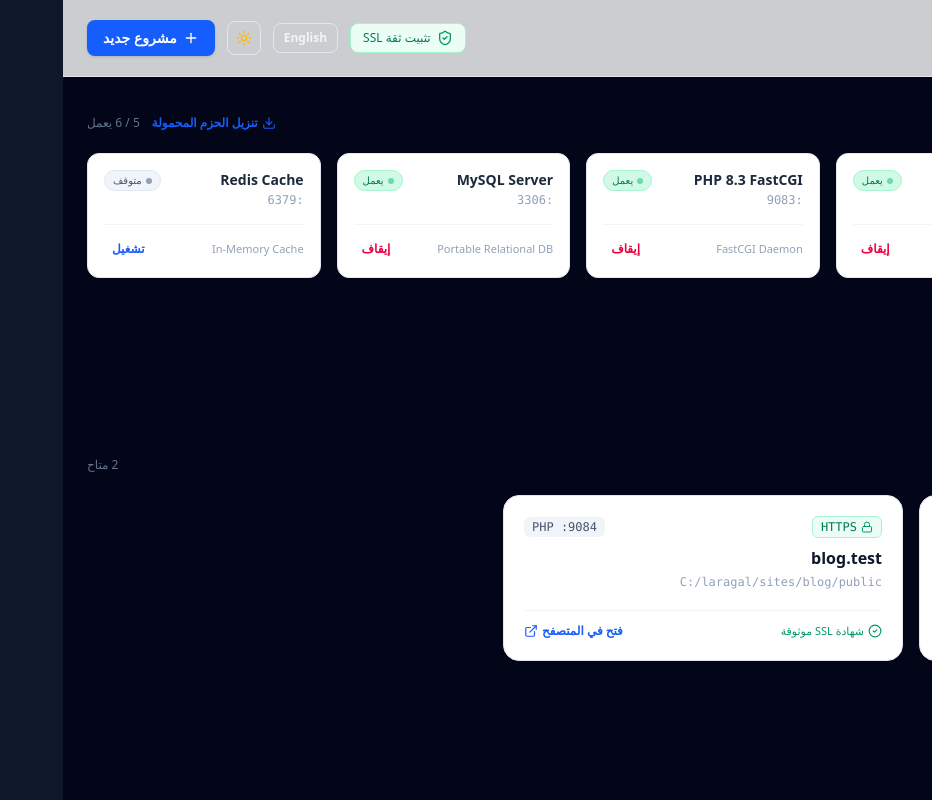
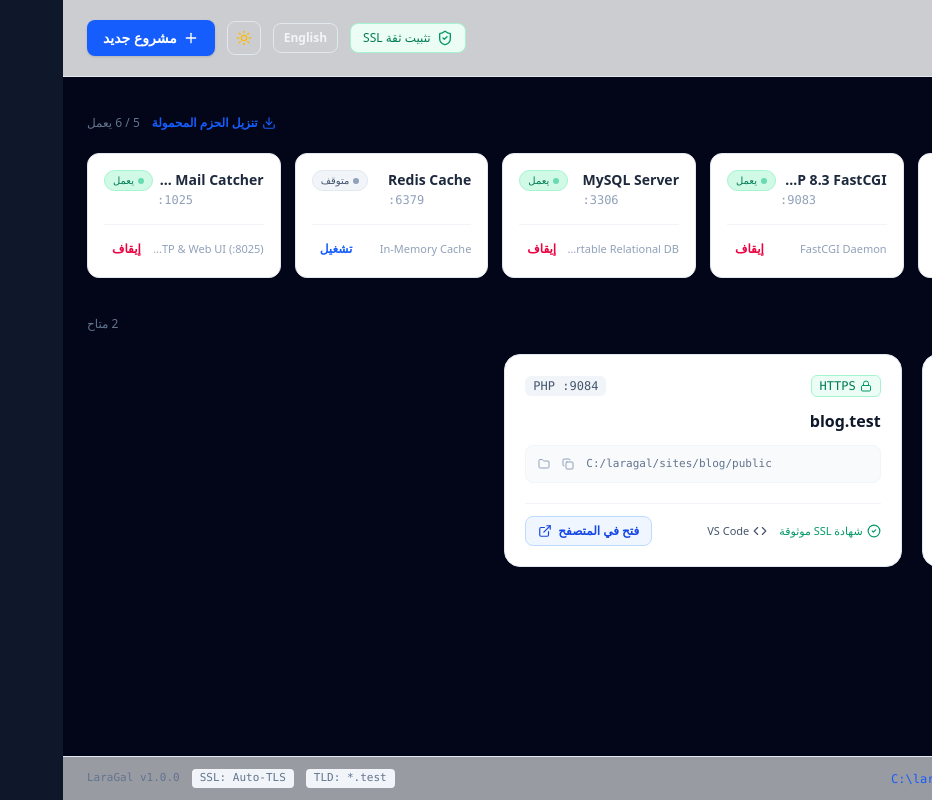
Before and after one commit to MosaabGalmod/laragal, a Vue app in the folder frontend/: page / in a window 1280 px wide. Shown: the whole page, without its empty margins (348-1280 px from the left). Built offline with nearby package versions, Linux system fonts and the light colour scheme.

Commit message:
feat(ui): refine 6-col services grid, fix BiDi port alignment, add quick actions and status bar

```diff
--- a/frontend/src/App.vue
+++ b/frontend/src/App.vue
@@ -1,5 +1,6 @@
 <template>
-  <div :dir="currentLang === 'ar' ? 'rtl' : 'ltr'" :class="[isDark ? 'dark bg-slate-950 text-slate-100' : 'bg-slate-50 text-slate-800', 'min-h-screen transition-colors duration-200']">
+  <div :dir="currentLang === 'ar' ? 'rtl' : 'ltr'" :class="[isDark ? 'dark bg-slate-950 text-slate-100' : 'bg-slate-50 text-slate-800', 'min-h-screen flex flex-col justify-between transition-colors duration-200']">
+    <div>
       <!-- Header -->
       <header class="border-b border-slate-200 dark:border-slate-800 bg-white/80 dark:bg-slate-900/80 backdrop-blur sticky top-0 z-30">
         <div class="max-w-7xl mx-auto px-4 sm:px-6 py-4 flex items-center justify-between">
@@ -83,23 +84,24 @@
             </div>
           </div>
 
-        <div class="grid grid-cols-1 sm:grid-cols-2 lg:grid-cols-5 gap-4">
+          <!-- Responsive 6-column unified grid -->
+          <div class="grid grid-cols-2 sm:grid-cols-3 xl:grid-cols-6 gap-3.5">
             <div
               v-for="service in services"
               :key="service.name"
               class="p-4 rounded-xl border border-slate-200 dark:border-slate-800 bg-white dark:bg-slate-900/60 shadow-xs flex flex-col justify-between"
             >
-            <div class="flex items-start justify-between">
-              <div>
-                <h3 class="font-bold text-sm text-slate-800 dark:text-slate-200">{{ service.label }}</h3>
-                <p class="text-xs text-slate-400 font-mono mt-0.5">:{{ service.port }}</p>
+              <div class="flex items-start justify-between gap-1">
+                <div class="truncate">
+                  <h3 class="font-bold text-sm text-slate-800 dark:text-slate-200 truncate" :title="service.label">{{ service.label }}</h3>
+                  <p dir="ltr" class="text-xs text-slate-400 font-mono mt-0.5 text-start">:{{ service.port }}</p>
                 </div>
                 <span
                   :class="[
                     service.running
                       ? 'bg-emerald-100 text-emerald-700 dark:bg-emerald-950/60 dark:text-emerald-400 border-emerald-200 dark:border-emerald-800'
                       : 'bg-slate-100 text-slate-600 dark:bg-slate-800 dark:text-slate-400 border-slate-200 dark:border-slate-700',
-                  'text-[10px] px-2 py-0.5 rounded-full border font-medium flex items-center gap-1'
+                    'text-[10px] px-2 py-0.5 rounded-full border font-medium flex items-center gap-1 flex-shrink-0'
                   ]"
                 >
                   <span class="w-1.5 h-1.5 rounded-full" :class="service.running ? 'bg-emerald-500 animate-pulse' : 'bg-slate-400'"></span>
@@ -108,7 +110,7 @@
               </div>
 
               <div class="mt-4 pt-3 border-t border-slate-100 dark:border-slate-800/80 flex items-center justify-between">
-              <span class="text-[11px] text-slate-400">{{ service.role }}</span>
+                <span class="text-[11px] text-slate-400 truncate" :title="service.role">{{ service.role }}</span>
                 <button
                   @click="toggleService(service)"
                   class="text-xs font-semibold px-2 py-1 rounded-md transition-colors"
@@ -143,19 +145,19 @@
             </button>
           </div>
 
-        <div v-else class="grid grid-cols-1 md:grid-cols-2 lg:grid-cols-3 gap-4">
+          <div v-else class="grid grid-cols-1 md:grid-cols-2 lg:grid-cols-3 gap-5">
             <div
               v-for="site in sites"
               :key="site.domain"
               class="p-5 rounded-2xl border border-slate-200 dark:border-slate-800 bg-white dark:bg-slate-900 shadow-xs hover:border-blue-400 dark:hover:border-blue-600 transition-all flex flex-col justify-between"
             >
               <div>
-              <div class="flex items-center justify-between mb-2">
+                <div class="flex items-center justify-between mb-3">
                   <span class="inline-flex items-center gap-1 text-xs px-2 py-0.5 rounded-md bg-emerald-50 text-emerald-700 dark:bg-emerald-950/50 dark:text-emerald-300 border border-emerald-200 dark:border-emerald-800 font-mono">
                     <Lock class="w-3 h-3 text-emerald-600" />
                     HTTPS
                   </span>
-                <span class="text-xs font-mono px-2 py-0.5 rounded-md bg-slate-100 dark:bg-slate-800 text-slate-600 dark:text-slate-300 font-medium">
+                  <span dir="ltr" class="text-xs font-mono px-2 py-0.5 rounded-md bg-slate-100 dark:bg-slate-800 text-slate-600 dark:text-slate-300 font-medium">
                     PHP :{{ site.php_port }}
                   </span>
                 </div>
@@ -163,20 +165,52 @@
                 <h3 class="text-base font-bold text-slate-900 dark:text-white truncate">
                   {{ site.domain }}
                 </h3>
-              <p class="text-xs text-slate-400 truncate mt-1 font-mono" :title="site.root_path">
-                {{ site.root_path }}
-              </p>
+
+                <!-- Sleek path chip with copy and explore buttons -->
+                <div class="mt-3 flex items-center justify-between p-2 rounded-lg bg-slate-50 dark:bg-slate-800/60 border border-slate-100 dark:border-slate-800 text-[11px] font-mono text-slate-500 dark:text-slate-400">
+                  <span dir="ltr" class="truncate flex-1" :title="site.root_path">{{ site.root_path }}</span>
+                  <div class="flex items-center gap-1 flex-shrink-0 ms-2">
+                    <button
+                      @click="copyText(site.root_path)"
+                      :title="t('copy_url')"
+                      class="p-1 rounded hover:bg-slate-200 dark:hover:bg-slate-700 transition-colors"
+                    >
+                      <Check v-if="copiedItem === site.root_path" class="w-3 h-3 text-emerald-500" />
+                      <Copy v-else class="w-3 h-3 text-slate-400" />
+                    </button>
+                    <button
+                      @click="openExplorer(site.root_path)"
+                      :title="t('open_folder')"
+                      class="p-1 rounded hover:bg-slate-200 dark:hover:bg-slate-700 transition-colors"
+                    >
+                      <Folder class="w-3 h-3 text-slate-400" />
+                    </button>
+                  </div>
+                </div>
               </div>
 
+              <!-- Quick action bar -->
               <div class="mt-5 pt-3 border-t border-slate-100 dark:border-slate-800/80 flex items-center justify-between">
+                <div class="flex items-center gap-2">
                   <span class="text-[11px] text-emerald-600 dark:text-emerald-400 font-medium flex items-center gap-1">
                     <CheckCircle2 class="w-3.5 h-3.5" />
                     {{ t('ssl_trusted') }}
                   </span>
+                  <button
+                    @click="openVSCode(site.root_path)"
+                    class="hidden sm:inline-flex items-center gap-1 text-[11px] font-medium text-slate-600 dark:text-slate-400 hover:text-blue-600 dark:hover:text-blue-400 transition-colors ms-1"
+                    :title="t('open_vscode')"
+                  >
+                    <Code class="w-3.5 h-3.5" />
+                    <span>VS Code</span>
+                  </button>
+                </div>
+
                 <a
                   :href="'https://' + site.domain"
                   target="_blank"
-                class="inline-flex items-center gap-1 text-xs font-semibold text-blue-600 hover:text-blue-700 dark:text-blue-400 dark:hover:text-blue-300"
+                  @click.prevent="openBrowser('https://' + site.domain)"
+                  class="inline-flex items-center gap-1.5 px-3 py-1.5 rounded-lg text-xs font-semibold bg-blue-50 text-blue-700 dark:bg-blue-950/60 dark:text-blue-300 border border-blue-200 dark:border-blue-800 hover:bg-blue-100 dark:hover:bg-blue-900/60 transition-colors"
                 >
                   <span>{{ t('open_browser') }}</span>
                   <ExternalLink class="w-3.5 h-3.5" />
@@ -186,6 +220,30 @@
           </div>
         </section>
       </main>
+    </div>
+
+    <!-- Desktop Status Bar -->
+    <footer class="mt-12 border-t border-slate-200 dark:border-slate-800 bg-white/60 dark:bg-slate-900/60 backdrop-blur py-3 text-xs text-slate-500 dark:text-slate-400">
+      <div class="max-w-7xl mx-auto px-4 sm:px-6 flex flex-wrap items-center justify-between gap-3">
+        <div class="flex items-center gap-4">
+          <div class="flex items-center gap-1.5">
+            <span class="w-2 h-2 rounded-full bg-emerald-500 animate-pulse"></span>
+            <span>{{ t('all_services_healthy') }}</span>
+          </div>
+          <span class="text-slate-300 dark:text-slate-700">|</span>
+          <div class="flex items-center gap-1 font-mono">
+            <span>{{ t('root_directory') }}:</span>
+            <button @click="openExplorer('C:/laragal')" class="text-blue-600 dark:text-blue-400 hover:underline">C:\laragal</button>
+          </div>
+        </div>
+
+        <div class="flex items-center gap-3 font-mono text-[11px]">
+          <span class="px-2 py-0.5 rounded bg-slate-100 dark:bg-slate-800">TLD: *.test</span>
+          <span class="px-2 py-0.5 rounded bg-slate-100 dark:bg-slate-800">SSL: Auto-TLS</span>
+          <span>LaraGal v1.0.0</span>
+        </div>
+      </div>
+    </footer>
 
     <!-- New Project Modal -->
     <div v-if="showNewModal" class="fixed inset-0 z-50 flex items-center justify-center p-4 bg-slate-950/60 backdrop-blur-xs">
@@ -301,7 +359,8 @@
 import { ref } from 'vue'
 import {
   Server, Globe, Plus, ShieldCheck, Sun, Moon,
-  Lock, ExternalLink, CheckCircle2, Info, Download
+  Lock, ExternalLink, CheckCircle2, Info, Download,
+  Folder, Code, Copy, Check
 } from 'lucide-vue-next'
 
 import arLocale from './locales/ar.json'
@@ -313,6 +372,7 @@ const showNewModal = ref(false)
 const showDownloadModal = ref(false)
 const downloadingRuntime = ref('')
 const notification = ref('')
+const copiedItem = ref('')
 
 const availableRuntimes = ref([
   { name: 'caddy', label: 'Caddy Server v2.8', desc: 'خادم الويب الرئيسي وإدارة شهادات SSL التلقائية' },
@@ -368,24 +428,69 @@ const newProject = ref({
   php: '8.3'
 })
 
+function copyText(txt: string) {
+  navigator.clipboard.writeText(txt)
+  copiedItem.value = txt
+  setTimeout(() => { copiedItem.value = '' }, 2000)
+}
+
+function openExplorer(path: string) {
+  if ((window as any).go?.main?.App?.OpenFolder) {
+    (window as any).go.main.App.OpenFolder(path)
+  }
+}
+
+function openBrowser(url: string) {
+  if ((window as any).go?.main?.App?.OpenBrowser) {
+    (window as any).go.main.App.OpenBrowser(url)
+  } else {
+    window.open(url, '_blank')
+  }
+}
+
+function openVSCode(path: string) {
+  if ((window as any).go?.main?.App?.OpenVSCode) {
+    (window as any).go.main.App.OpenVSCode(path)
+  }
+}
+
 function toggleService(service: ServiceItem) {
   service.running = !service.running
   notification.value = `تم ${service.running ? 'تشغيل' : 'إيقاف'} خدمة ${service.label} بنجاح.`
 }
 
-function installSSL() {
+async function installSSL() {
+  if ((window as any).go?.main?.App?.InstallSSLTrust) {
+    try {
+      const res = await (window as any).go.main.App.InstallSSLTrust()
+      notification.value = res || t('success_ssl')
+      return
+    } catch (err: any) {
+      notification.value = `خطأ أثناء تثبيت الشهادة: ${err}`
+      return
+    }
+  }
   notification.value = t('success_ssl')
 }
 
-function handleCreateProject() {
+async function handleCreateProject() {
   if (!newProject.value.name) return
 
   const domain = `${newProject.value.name}.test`
   const port = newProject.value.php === '8.4' ? 9084 : (newProject.value.php === '8.3' ? 9083 : 9082)
+  const rootPath = `C:/laragal/sites/${newProject.value.name}/public`
+
+  if ((window as any).go?.main?.App?.CreateProject) {
+    try {
+      await (window as any).go.main.App.CreateProject(newProject.value.name, newProject.value.type, newProject.value.php)
+    } catch (e: any) {
+      console.warn("Go backend create project:", e)
+    }
+  }
 
   sites.value.push({
     domain,
-    root_path: `C:/laragal/sites/${newProject.value.name}/public`,
+    root_path: rootPath,
     php_port: port
   })
 
@@ -398,10 +503,20 @@ async function triggerDownloadRuntime(name: string) {
   downloadingRuntime.value = name
   notification.value = `جاري بدء تنزيل وتثبيت حزمة ${name}...`
 
-  // Simulate or call Wails bridge
+  if ((window as any).go?.main?.App?.DownloadBinary) {
+    try {
+      const msg = await (window as any).go.main.App.DownloadBinary(name)
+      downloadingRuntime.value = ''
+      notification.value = msg || `تم تجهيز وتثبيت حزمة ${name} بنجاح.`
+      return
+    } catch (err: any) {
+      console.warn("Download err:", err)
+    }
+  }
+
   setTimeout(() => {
     downloadingRuntime.value = ''
     notification.value = `تم تجهيز وتثبيت حزمة ${name} بنجاح في مجلد bin/${name}.`
-  }, 2000)
+  }, 1500)
 }
 </script>
--- a/frontend/src/locales/ar.json
+++ b/frontend/src/locales/ar.json
@@ -31,5 +31,11 @@
   "download_runtimes_btn": "تنزيل الحزم المحمولة",
   "modal_download_title": "إدارة وتنزيل الحزم المحمولة",
   "download_now": "تنزيل وتثبيت",
-  "downloading": "جاري التنزيل..."
+  "downloading": "جاري التنزيل...",
+  "open_folder": "فتح المجلد",
+  "open_vscode": "فتح في VS Code",
+  "copy_url": "نسخ الرابط",
+  "copied": "تم النسخ!",
+  "root_directory": "المجلد الجذري للمشاريع",
+  "all_services_healthy": "جميع الخدمات تعمل بكفاءة"
 }
```
Also changed, not shown: frontend/src/locales/en.json (+7 -1 lines), 1 other file (tests, documents, lock files or other folders). Lines whose indentation alone changed are shown as unchanged.
